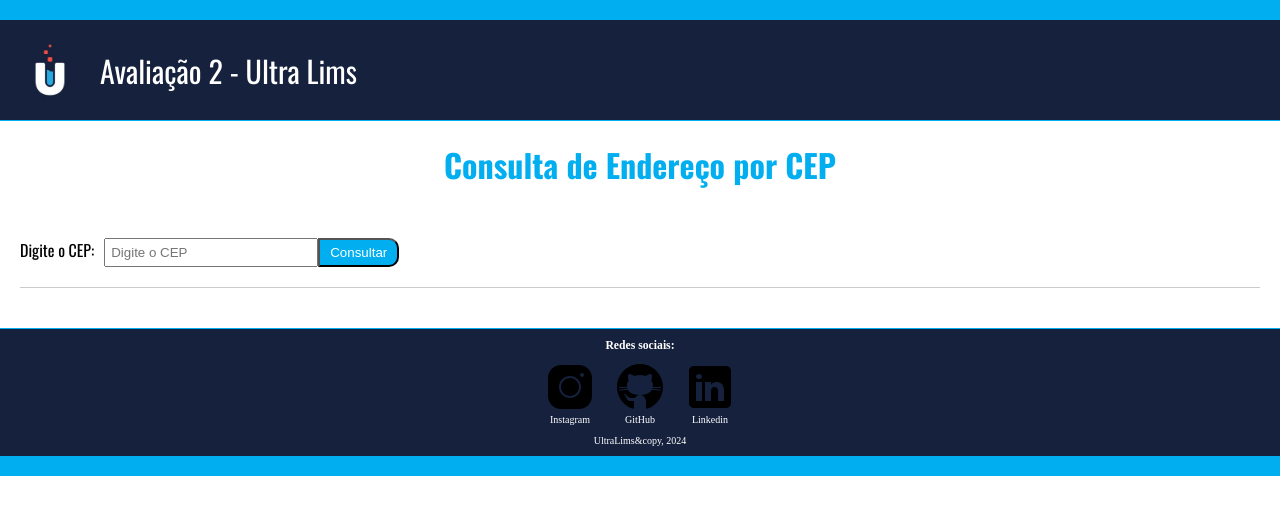
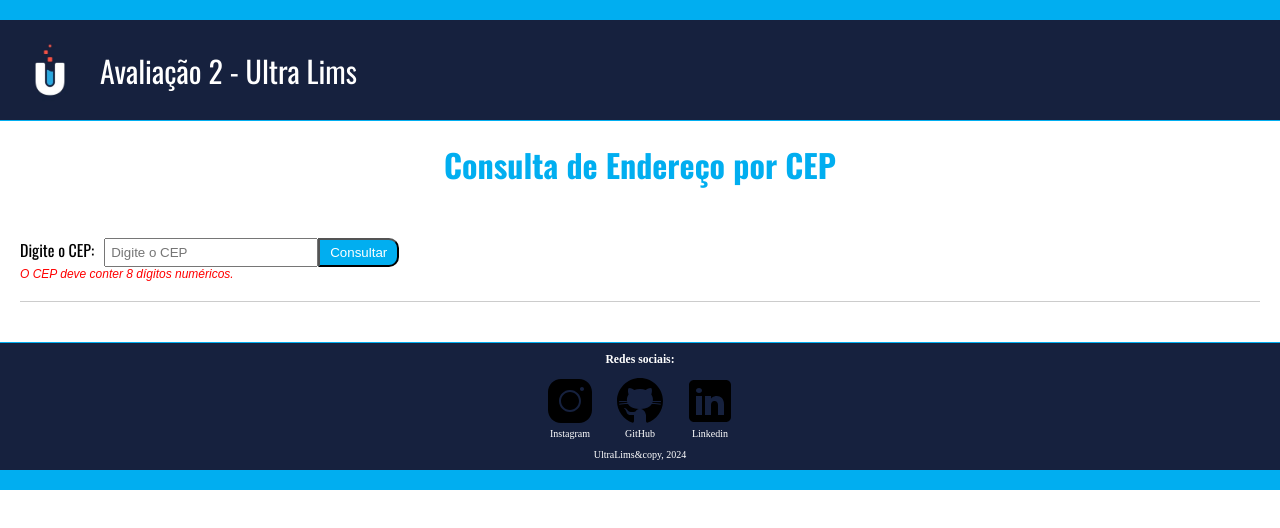
Before and after one commit to andrematos90/teste-Ultra-Lims, an Angular app in the folder SegundaAvaliacao/sistema/: page / in a window 1280 px wide. Both pictures are taken after a click on the button "Consultar". Shown: the top 528 px of the page. Built offline with nearby package versions, Linux system fonts and the light colour scheme.

Commit message:
error messagem

```diff
--- a/SegundaAvaliacao/sistema/src/app/components/page/page.component.css
+++ b/SegundaAvaliacao/sistema/src/app/components/page/page.component.css
@@ -55,3 +55,10 @@ button{
   border-top-right-radius: 10px;
   border-bottom-right-radius: 10px;
 }
+
+.error-message{
+  color: red;
+  font-size: 12px;
+  font-family: Arial, Helvetica, sans-serif;
+  font-style: italic;
+}
--- a/SegundaAvaliacao/sistema/src/app/components/page/page.component.html
+++ b/SegundaAvaliacao/sistema/src/app/components/page/page.component.html
@@ -1,11 +1,12 @@
 <div class="container">
-
-    <h1>Consulta de Endereço por CEP</h1>
-    <div id="searchForm">
-        <label for="cepInput">Digite o CEP:</label>
-        <input type="text" id="cepInput"  placeholder="Digite o CEP" [(ngModel)]="cepEnviado">
-        <button (click)="getAddress()">Consultar</button>
-    </div>
+  <h1>Consulta de Endereço por CEP</h1>
+  <div id="searchForm">
+      <label for="cepInput">Digite o CEP:</label>
+      <input type="text" id="cepInput" placeholder="Digite o CEP" [(ngModel)]="cepEnviado"
+          [ngClass]="{'invalid-cep': !cepValido}">
+      <button (click)="getAddress()">Consultar</button>
+      <p *ngIf="!cepValido" class="error-message">O CEP deve conter 8 dígitos numéricos.</p>
+  </div>
     <div id="addressDetails" *ngIf="address">
       <ul>
         <li><strong>CEP:</strong>{{address.cep}}</li>
--- a/SegundaAvaliacao/sistema/src/app/components/page/page.component.ts
+++ b/SegundaAvaliacao/sistema/src/app/components/page/page.component.ts
@@ -1,6 +1,5 @@
 import { Component } from '@angular/core';
 import { SearchCepService } from '../../services/search-cep.service'
-
 
 @Component({
   selector: 'app-page',
@@ -10,17 +9,20 @@ import { SearchCepService } from '../../services/search-cep.service'
 export class PageComponent {
   cepEnviado: string = '';
   address: any;
+  cepValido: boolean = true;
 
   constructor(private searchCepService : SearchCepService) {}
 
   getAddress() {
-    console.log("chegou")
-    if (this.cepEnviado.length === 8) {
+
+    if (this.cepEnviado.length === 8 && /^\d+$/.test(this.cepEnviado)) {
+      this.cepValido = true;
       this.searchCepService.getAddressService(this.cepEnviado)
         .subscribe((data) => {
           this.address = data;
-          console.log(this.address)
         });
+    } else {
+      this.cepValido = false;
     }
   }
 }
--- a/SegundaAvaliacao/sistema/src/app/services/search-cep.service.ts
+++ b/SegundaAvaliacao/sistema/src/app/services/search-cep.service.ts
@@ -12,7 +12,6 @@ export class SearchCepService {
   constructor(private http: HttpClient) { }
 
   getAddressService(cep: string): Observable<any> {
-    console.log("chegou no service")
     return this.http.get(`${this.apiUrl}/${cep}/json`);
   }
 }
```
